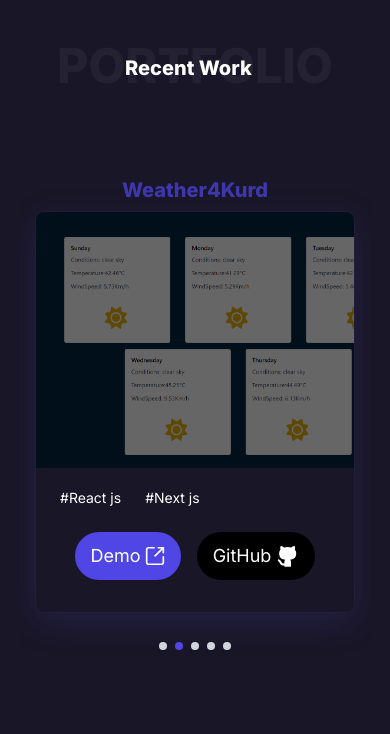
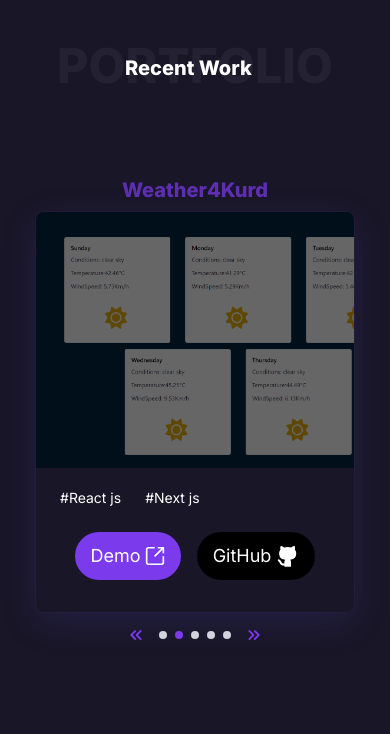
Before and after one commit to YousifQesim/portfolio, a Next.js app: page / in a window 390 px wide. Shown: the part 3630-4364 px from the top of the page. Built offline with nearby package versions, Linux system fonts and the light colour scheme.

Commit message:
project carousel change

```diff
--- a/src/app/page.js
+++ b/src/app/page.js
@@ -4,7 +4,7 @@ import About from "@/components/Pages/About";
 import Skills from "@/components/Pages/skills";
 import Qualification from "@/components/Pages/Qualification";
 import Projects from "@/components/Pages/Projects";
-
+import Contact from "@/components/Pages/contact";
 const HomePage = () => {
 
   return (
@@ -17,6 +17,7 @@ const HomePage = () => {
       <Skills/>
       <Qualification/>
 <Projects/>
+     <Contact/>
       </div>
 
     </div>
--- /dev/null
+++ b/src/components/Pages/Contact.js
@@ -0,0 +1,10 @@
+
+const Contact = () => {
+  return (
+    <div className="h-screen ">
+      hello
+    </div>
+  );
+}
+
+export default Contact;
--- a/src/components/Pages/Projects.js
+++ b/src/components/Pages/Projects.js
@@ -3,31 +3,38 @@ import { useState, useEffect } from "react";
 import { motion } from "framer-motion";
 import ProjectCard from "../ProjectCard";
 import projectsData from "/projects.json";
+import Image from "next/image";
 
 const ProjectsPage = () => {
   const [currentSlide, setCurrentSlide] = useState(0);
+  const [carouselInterval, setCarouselInterval] = useState(null);
 
   const handleCarouselPrev = () => {
     setCurrentSlide((prevSlide) =>
       prevSlide === 0 ? projectsData.projects.length - 1 : prevSlide - 1
     );
+    clearInterval(carouselInterval);
   };
 
   const handleCarouselNext = () => {
     setCurrentSlide((prevSlide) =>
       prevSlide === projectsData.projects.length - 1 ? 0 : prevSlide + 1
     );
+    clearInterval(carouselInterval);
   };
 
   useEffect(() => {
     const interval = setInterval(() => {
       handleCarouselNext();
     }, 5000);
-    return () => clearInterval(interval);
+    setCarouselInterval(interval);
+
+    return () => {
+      clearInterval(interval);
+    };
   }, []);
-
   return (
-    <div className="min-h-screen container mx-auto my-8 relative px-4 flex flex-col" id="portfolio" style={{ overflow: "auto" }}>
+    <div className="min-h-screen container mx-auto my-8 relative px-4 flex flex-col" id="portfolio">
       <div className="absolute top-16 w-full left-0">
         <motion.div initial={{ opacity: 0 }} animate={{ opacity: 1 }} transition={{ delay: 0.2, duration: 0.5 }} className="relative bottom-28 my-16">
           <h1 className="md:text-7xl text-5xl font-extrabold text-white text-center opacity-5 uppercase">Portfolio</h1>
@@ -44,23 +51,45 @@ const ProjectsPage = () => {
             ))}
           </motion.div>
           <div className="opacity-0 md:opacity-100">
-            <motion.button type="button" className="absolute top-1/2 left-4 z-30 flex items-center justify-center h-12 w-12 rounded-full dark:bg-gray-800/30 group hover:bg-indigo-600 dark:group-hover:bg-gray-800/60 focus:ring-4 focus:ring-white dark:focus:ring-gray-800/70 focus:outline-none border-2 border-indigo-600" data-carousel-prev onClick={handleCarouselPrev}>
+            <motion.button type="button" className="absolute top-1/2 left-4 z-30 flex items-center justify-center h-12 w-12 rounded-full dark:bg-gray-800/30 group hover:bg-violet-600 dark:group-hover:bg-gray-800/60 focus:ring-4 focus:ring-white dark:focus:ring-gray-800/70 focus:outline-none border-2 border-violet-600" data-carousel-prev onClick={handleCarouselPrev}>
               <span className="sr-only">Previous</span>
               <svg className="w-6 h-6 text-white dark:text-gray-800" xmlns="http://www.w3.org/2000/svg" fill="rgb(79 70 229)" viewBox="0 0 24 24" stroke="currentColor">
                 <path strokeLinecap="round" strokeLinejoin="round" strokeWidth={2} d="M15 19l-7-7 7-7" />
               </svg>
             </motion.button>
-            <motion.button type="button" className="absolute top-1/2 right-4 z-30 flex items-center justify-center h-12 w-12 rounded-full dark:bg-gray-800/30 group hover:bg-indigo-600 dark:group-hover:bg-gray-800/60 focus:ring-4 focus:ring-white dark:focus:ring-gray-800/70 focus:outline-none border-2 border-indigo-600" data-carousel-next onClick={handleCarouselNext}>
+            <motion.button type="button" className="absolute top-1/2 right-4 z-30 flex items-center justify-center h-12 w-12 rounded-full dark:bg-gray-800/30 group hover:bg-violet-600 dark:group-hover:bg-gray-800/60 focus:ring-4 focus:ring-white dark:focus:ring-gray-800/70 focus:outline-none border-2 border-violet-600" data-carousel-next onClick={handleCarouselNext}>
               <span className="sr-only">Next</span>
               <svg className="w-6 h-6 text-white dark:text-gray-800" xmlns="http://www.w3.org/2000/svg" fill="rgb(79 70 229)" viewBox="0 0 24 24" stroke="currentColor">
                 <path strokeLinecap="round" strokeLinejoin="round" strokeWidth={2} d="M9 5l7 7-7 7" />
               </svg>
             </motion.button>
           </div>
-          <div className="absolute mt-4 -bottom-64 md:-bottom-96 left-1/2 transform -translate-x-1/2 flex gap-2">
+          <div className="absolute mt-4 -bottom-64 md:-bottom-96 left-1/2 transform -translate-x-1/2 flex items-center gap-2">
+          <motion.button type="button" className="md:hidden inline" data-carousel-prev onClick={handleCarouselPrev}>
+              <span className="sr-only">prev</span>
+              <Image
+              src="/prev.svg"
+              alt="prev logo"
+              width={30}
+              height={30}
+              loading="eager"
+              priority={true}
+            />
+            </motion.button>
             {projectsData.projects.map((project, index) => (
-              <button key={project.id} className={`w-2 h-2 md:w-3 md:h-3 rounded-full ${index === currentSlide ? "bg-indigo-600" : "bg-gray-300"}`} onClick={() => setCurrentSlide(index)} />
+              <button key={project.id} className={`w-2 h-2 md:w-3 md:h-3 rounded-full ${index === currentSlide ? "bg-violet-600" : "bg-gray-300"}`} onClick={() => setCurrentSlide(index)} />
             ))}
+                <motion.button type="button" className="md:hidden inline" data-carousel-next onClick={handleCarouselNext}>
+              <span className="sr-only">next</span>
+              <Image
+              src="/next.svg"
+              alt="next logo"
+              width={30}
+              height={30}
+              loading="eager"
+              priority={true}
+            />
+            </motion.button>
           </div>
         </motion.div>
       </div>
--- a/src/components/ProjectCard.js
+++ b/src/components/ProjectCard.js
@@ -8,7 +8,7 @@ const ProjectCard = ({ project }) => {
       className="w-full md:w-3/4 mx-auto   md:mt-24 p-4 hover:cursor-pointer"
     >
         <div className=" items-center w-full text-center">
-            <h1 className="md:text-3xl text-xl font-extrabold mb-2 text-indigo-600 opacity-70">{project.title}</h1>
+            <h1 className="md:text-3xl text-xl font-extrabold mb-2 text-violet-600 opacity-70">{project.title}</h1>
           </div>
       <div className=" rounded-lg  overflow-hidden h-full bg-ProjectBackground shadow-sm box">
 
@@ -46,7 +46,7 @@ const ProjectCard = ({ project }) => {
                   href={project.livePreview}
                   target="_blank"
                   rel="noopener noreferrer"
-                  className="bg-indigo-600 text-white px-4 py-2 rounded-full mx-2 flex gap-x-1 "
+                  className="bg-violet-600 text-white px-4 py-2 rounded-full mx-2 flex gap-x-1 "
                 >
                   Demo
                   <Image
```
Also changed, not shown: public/next.svg (added), public/prev.svg (added).
